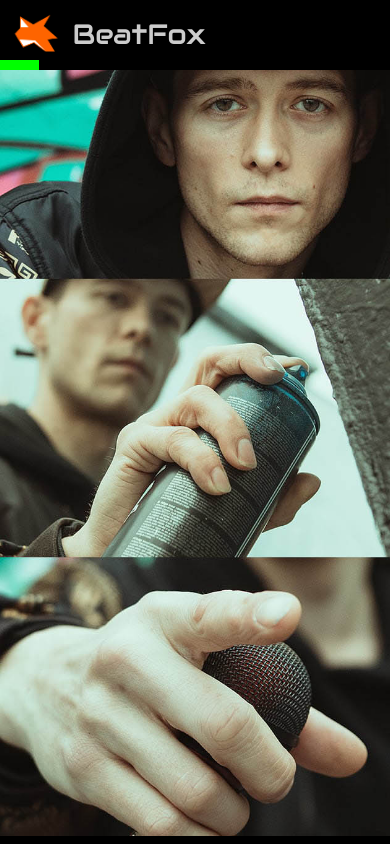
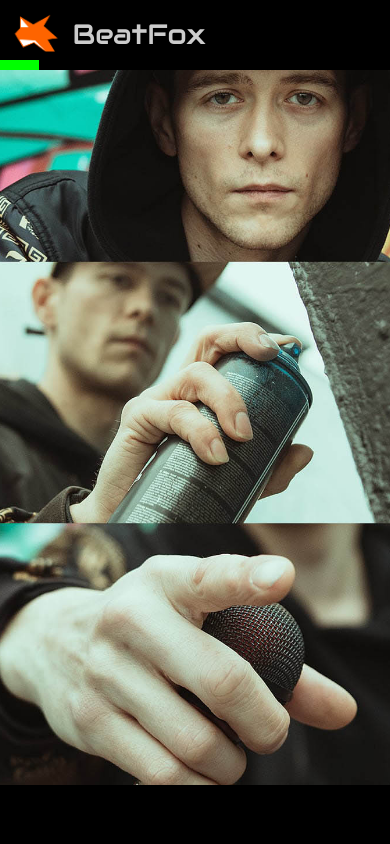
Before and after one commit to ChrisMaylor92/beatfox-website, a React (Vite) app: page / in a window 390 px wide. Built offline with nearby package versions, Linux system fonts and the light colour scheme; a web font is replaced by a local one.

Commit message:
mobile testing

```diff
--- a/src/index.css
+++ b/src/index.css
@@ -147,7 +147,7 @@ body{
 
 #home-two{
   width: 100%;
-  height: 99svh;
+  height: 95svh;
 
 }
 
@@ -155,7 +155,7 @@ body{
 
 #scroll-container{
   /* z-index:2; */
-  height: 99svh;
+  height: 94svh;
   overflow-y:scroll;
   /* overflow:hidden */
 }
@@ -226,7 +226,7 @@ body{
 
 #test-img-1{
   width: 100%;
-  height: 99svh;
+  height: 93svh;
   object-fit: cover;
 }
 
```
